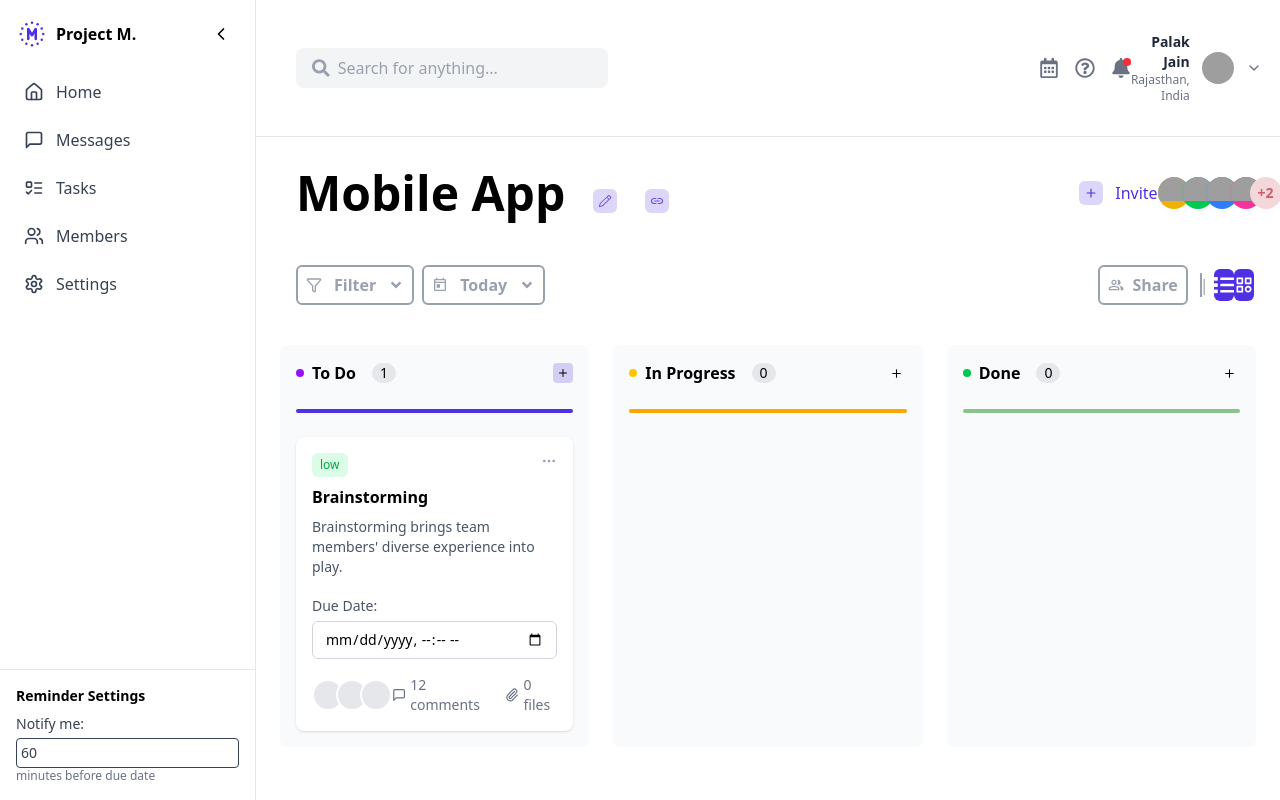
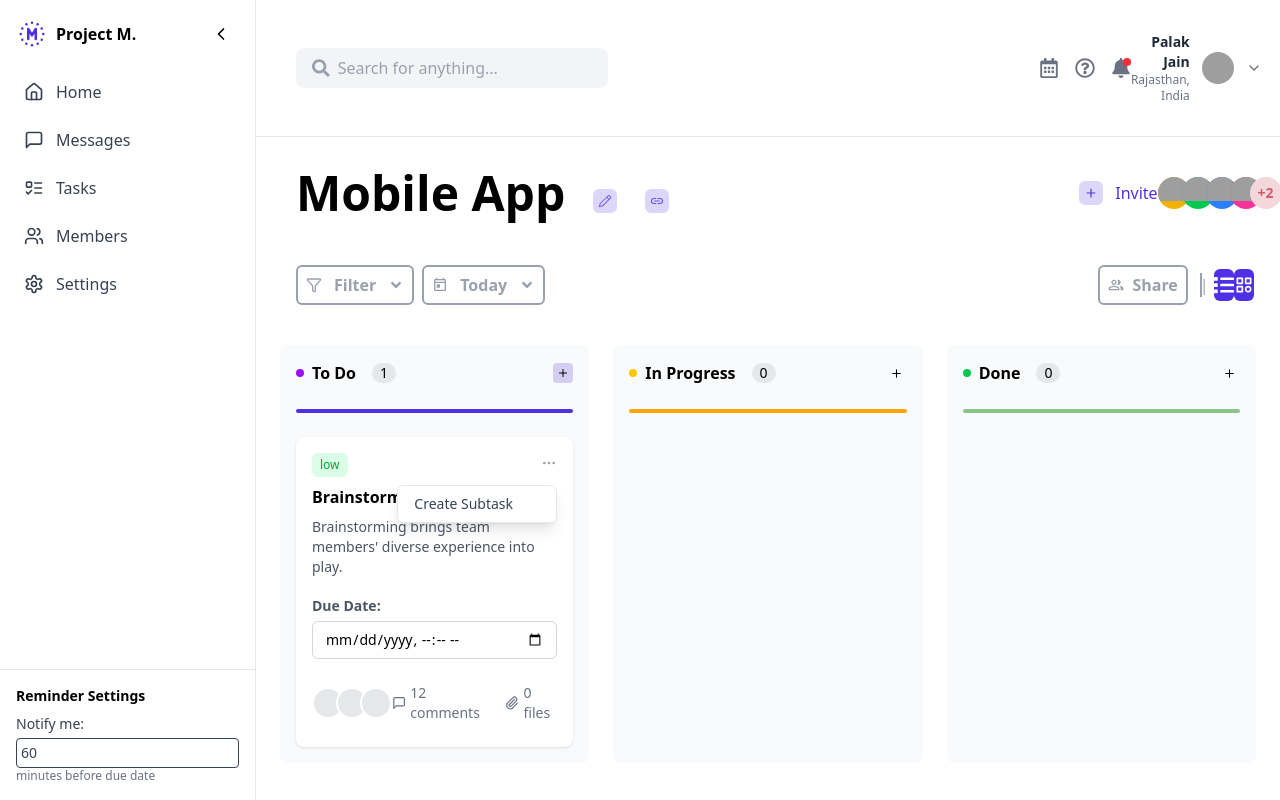
Before and after one commit to Nasir-buddy/test_project, a React (Vite) app: page / in a window 1280 px wide. Both pictures are taken after a click on the button 549 px from the left and 461 px from the top of the page. Built offline with nearby package versions, Linux system fonts and the light colour scheme; grey boxes are pictures that could not be loaded.

Commit message:
implemented the subtask functionalities and fix some alingments for the subtask button and dropdown

```diff
--- a/src/components/TaskCard.jsx
+++ b/src/components/TaskCard.jsx
@@ -1,55 +1,94 @@
-import { MessageSquare, Paperclip, MoreHorizontal } from "lucide-react"
-import React,{useState} from "react";
+import { MessageSquare, Paperclip, MoreHorizontal } from "lucide-react";
+import React, { useState } from "react";
 import { useDispatch } from "react-redux";
-import { updateTask} from "../store/tasksSlice";
+import { updateTask, addSubtask } from "../store/tasksSlice";
 
-
-
-
-export default function TaskCard({ task,updateTask }) {
+export default function TaskCard({ task, updateTask }) {
   const dispatch = useDispatch();
-
-  const [dueDate, setDueDate] = useState(task.dueDate || '');
+  const [dueDate, setDueDate] = useState(task.dueDate || "");
+  const [showDropdown, setShowDropdown] = useState(false);
+  const [showSubtaskForm, setShowSubtaskForm] = useState(false);
+  const [subtaskTitle, setSubtaskTitle] = useState("");
 
   const handleDueDateChange = (e) => {
     const newDueDate = e.target.value;
     setDueDate(newDueDate);
     dispatch(updateTask({ ...task, dueDate: newDueDate }));
   };
-  let priorityClass = ""
+
+  const toggleDropdown = () => setShowDropdown((prev) => !prev);
+  const toggleSubtaskForm = () => {
+    setShowSubtaskForm((prev) => !prev);
+    setShowDropdown(false);
+  };
+
+  const createSubtask = () => {
+    if (subtaskTitle.trim() === "") {
+      alert("Please enter a subtask title!");
+      return;
+    }
+
+    dispatch(addSubtask({ status: "todo", taskId: task.id, subtaskTitle }));
+    setSubtaskTitle("");
+    setShowSubtaskForm(false);
+  };
+
+  let priorityClass = "";
   if (task.priority === "low") {
-    priorityClass = "bg-green-100 text-green-600"
+    priorityClass = "bg-green-100 text-green-600";
   } else if (task.priority === "medium") {
-    priorityClass = "bg-yellow-100 text-yellow-600"
+    priorityClass = "bg-yellow-100 text-yellow-600";
   } else if (task.priority === "high") {
-    priorityClass = "bg-red-100 text-red-600"
+    priorityClass = "bg-red-100 text-red-600";
   }
 
   return (
-
     <div className="bg-white p-4 rounded-lg shadow-sm">
       <div className="flex justify-between items-start mb-2">
         <div className="flex items-center gap-2">
           <span className={`px-2 py-1 rounded-md text-xs ${priorityClass}`}>
             {task.priority}
           </span>
-          {/* Render tags beside the priority badge */}
-          {task.tags && task.tags.length > 0 && task.tags.map((tag, index) => (
-            <span key={index} className="px-2 py-1 rounded-md text-xs bg-blue-100 text-blue-600">
+          {task.tags &&
+            task.tags.length > 0 &&
+            task.tags.map((tag, index) => (
+              <span
+                key={index}
+                className="px-2 py-1 rounded-md text-xs bg-blue-100 text-blue-600"
+              >
                 {tag}
               </span>
             ))}
         </div>
-        <button className="text-gray-400 hover:text-gray-600">
+
+        <div className="relative">
+          <button
+            className="text-gray-400 hover:text-gray-600"
+            onClick={toggleDropdown}
+          >
             <MoreHorizontal size={16} />
           </button>
+          {showDropdown && (
+            <div className="absolute right-0 mt-2 w-40 bg-white border border-gray-200 rounded-md shadow-lg">
+              <button
+                className="w-full text-left px-4 py-2 text-sm text-gray-700 hover:bg-gray-100"
+                onClick={toggleSubtaskForm}
+              >
+                Create Subtask
+              </button>
+            </div>
+          )}
+        </div>
+
       </div>
 
       <h3 className="font-semibold mb-2">{task.title}</h3>
       <p className="text-sm text-gray-600 mb-4">{task.description}</p>
 
       <div className="mb-4">
-        <label htmlFor="due-date" className="text-sm text-gray-600">Due Date:</label>
+        <label htmlFor="due-date" className="text-sm text-gray-600 font-bold">
+          Due Date:
+        </label>
         <input
           type="datetime-local"
           id="due-date"
@@ -59,10 +98,53 @@ export default function TaskCard({ task,updateTask }) {
         />
       </div>
 
+      {task.subtasks?.length > 0 && (
+        <div className="bg-gray-100 p-3 rounded-lg mt-2">
+          <h4 className="font-semibold text-sm mb-2">Subtasks</h4>
+          <ul className="list-disc list-inside text-gray-700 text-sm">
+            {task.subtasks.map((subtask) => (
+              <li key={subtask.id} className="py-1">
+                {subtask.title}
+              </li>
+            ))}
+          </ul>
+        </div>
+      )}
+
+      {showSubtaskForm && (
+        <div className="bg-gray-50 p-3 rounded-lg my-2 mb border border-gray-300">
+          <h2 className="text-sm font-semibold mb-2">Create Subtask</h2>
+          <input
+            type="text"
+            className="w-full border rounded-md p-2 mb-3"
+            placeholder="Enter Subtask Title"
+            value={subtaskTitle}
+            onChange={(e) => setSubtaskTitle(e.target.value)}
+          />
+          <div className="flex justify-end gap-2">
+            <button
+              className="px-4 py-2 text-gray-600 hover:bg-gray-200 rounded-md"
+              onClick={() => setShowSubtaskForm(false)}
+            >
+              Cancel
+            </button>
+            <button
+              className="px-4 py-2 bg-blue-600 text-white rounded-md hover:bg-blue-700"
+              onClick={createSubtask}
+            >
+              Add
+            </button>
+          </div>
+        </div>
+      )}
+
       <div className="flex justify-between items-center">
-        <div className="flex -space-x-2">
+        <div className="flex -space-x-2 my-3">
           {task.users.map((user, index) => (
-            <div key={index} className="w-8 h-8 rounded-full bg-gray-200 border-2 border-white" />
+            <div
+              key={index}
+              className="w-8 h-8 rounded-full bg-gray-200 border-2 border-white"
+            />
           ))}
         </div>
 
@@ -78,5 +160,5 @@ export default function TaskCard({ task,updateTask }) {
         </div>
       </div>
     </div>
-  )
+  );
 }
--- a/src/store/tasksSlice.js
+++ b/src/store/tasksSlice.js
@@ -1,53 +1,94 @@
-import { createSlice } from "@reduxjs/toolkit"
+import { createSlice } from "@reduxjs/toolkit";
 
 const initialState = {
   tasks: {
     todo: [
       {
-        id: "1", // Ensure this is a string
+        id: "1",
         title: "Brainstorming",
-        description: "Brainstorming brings team members' diverse experience into play.",
+        description:
+          "Brainstorming brings team members' diverse experience into play.",
         priority: "low",
         comments: 12,
         files: 0,
         users: ["user1", "user2", "user3"],
+        subtasks: [],
       },
     ],
     inProgress: [],
     done: [],
   },
   filter: "all",
-}
+};
 
 const tasksSlice = createSlice({
   name: "tasks",
   initialState,
   reducers: {
+    // Add Task to category (todo, inProgress, done)
     addTask: (state, action) => {
-      const { status, task } = action.payload
-      state.tasks[status].push(task)
+      const { status, task } = action.payload;
+      state.tasks[status].push({ ...task, subtasks: [] });
     },
+
+    // Move Task between different categories
     moveTask: (state, action) => {
-      const { fromStatus, toStatus, taskId } = action.payload
-      const taskIndex = state.tasks[fromStatus].findIndex((task) => task.id === taskId)
+      const { fromStatus, toStatus, taskId } = action.payload;
+      const taskIndex = state.tasks[fromStatus].findIndex(
+        (task) => task.id === taskId
+      );
       if (taskIndex !== -1) {
-        const [task] = state.tasks[fromStatus].splice(taskIndex, 1)
-        state.tasks[toStatus].push(task)
+        const [task] = state.tasks[fromStatus].splice(taskIndex, 1);
+        state.tasks[toStatus].push(task);
+      }
+    },
+setFilter: (state, action) => {
+      state.filter = action.payload;
+    },
+
+    // Add Subtask to a specific task
+    addSubtask: (state, action) => {
+      const { status, taskId, subtaskTitle } = action.payload;
+      const task = state.tasks[status].find((task) => task.id === taskId);
+      if (task) {
+        task.subtasks.push({
+          id: Date.now().toString(),
+          title: subtaskTitle,
+          completed: false,
+        });
       }
     },
 
-    updateTask: (state, action) => {
-      const { status, updatedTask } = action.payload;
-      const taskIndex = state.tasks[status].findIndex((task) => task.id === updatedTask.id);
-      if (taskIndex !== -1) {
-        state.tasks[status][taskIndex] = updatedTask;
+    //  Toggle Subtask Completion
+    toggleSubtask: (state, action) => {
+      const { status, taskId, subtaskId } = action.payload;
+      const task = state.tasks[status].find((task) => task.id === taskId);
+      if (task) {
+        const subtask = task.subtasks.find((sub) => sub.id === subtaskId);
+        if (subtask) {
+          subtask.completed = !subtask.completed;
+        }
       }
     },
-    setFilter: (state, action) => {
-      state.filter = action.payload
+
+    // Remove a Subtask
+    removeSubtask: (state, action) => {
+      const { status, taskId, subtaskId } = action.payload;
+      const task = state.tasks[status].find((task) => task.id === taskId);
+      if (task) {
+        task.subtasks = task.subtasks.filter((sub) => sub.id !== subtaskId);
+      }
     },
   },
-})
+});
 
-export const { addTask, moveTask,updateTask, setFilter } = tasksSlice.actions
-export default tasksSlice.reducer
+export const {
+  addTask,
+  moveTask,
+  setFilter,
+  addSubtask,
+  toggleSubtask,
+  removeSubtask,
+  updateTask
+} = tasksSlice.actions;
+export default tasksSlice.reducer;
```
Lines whose indentation alone changed are shown as unchanged.
